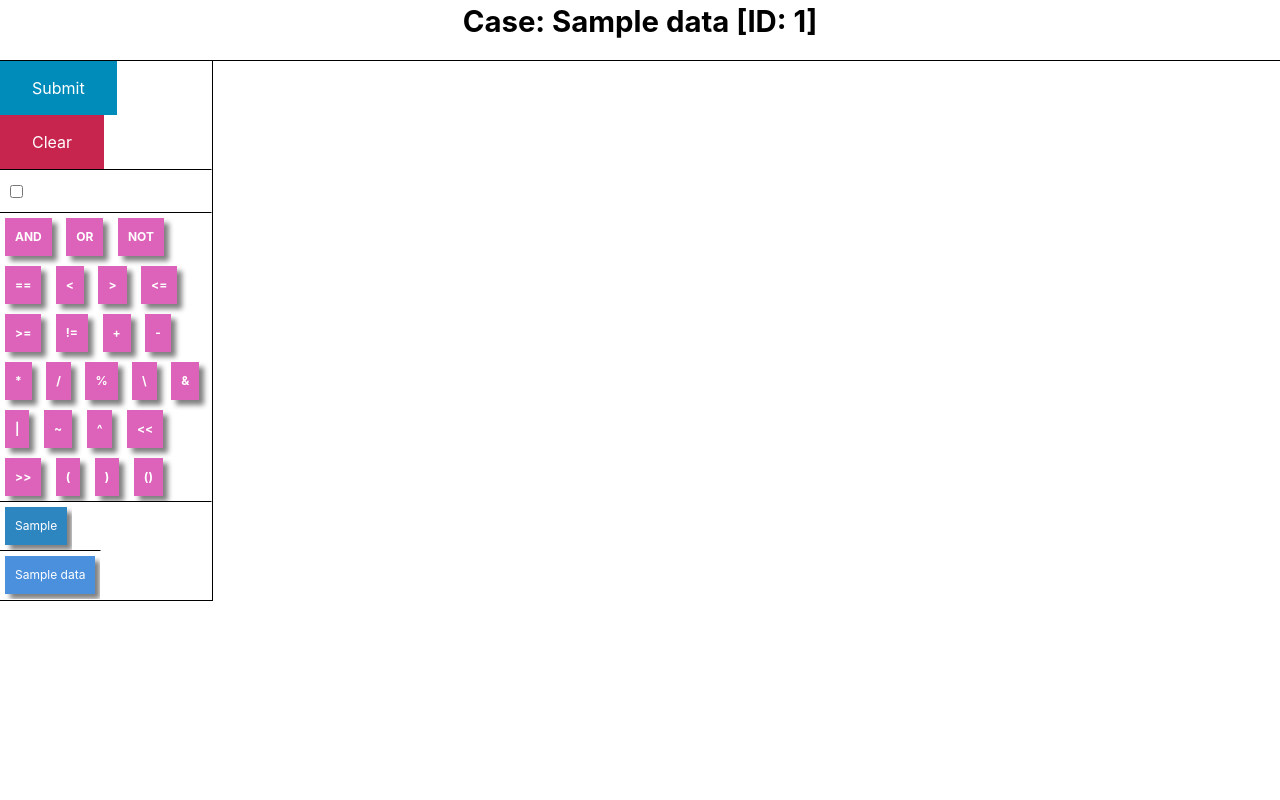
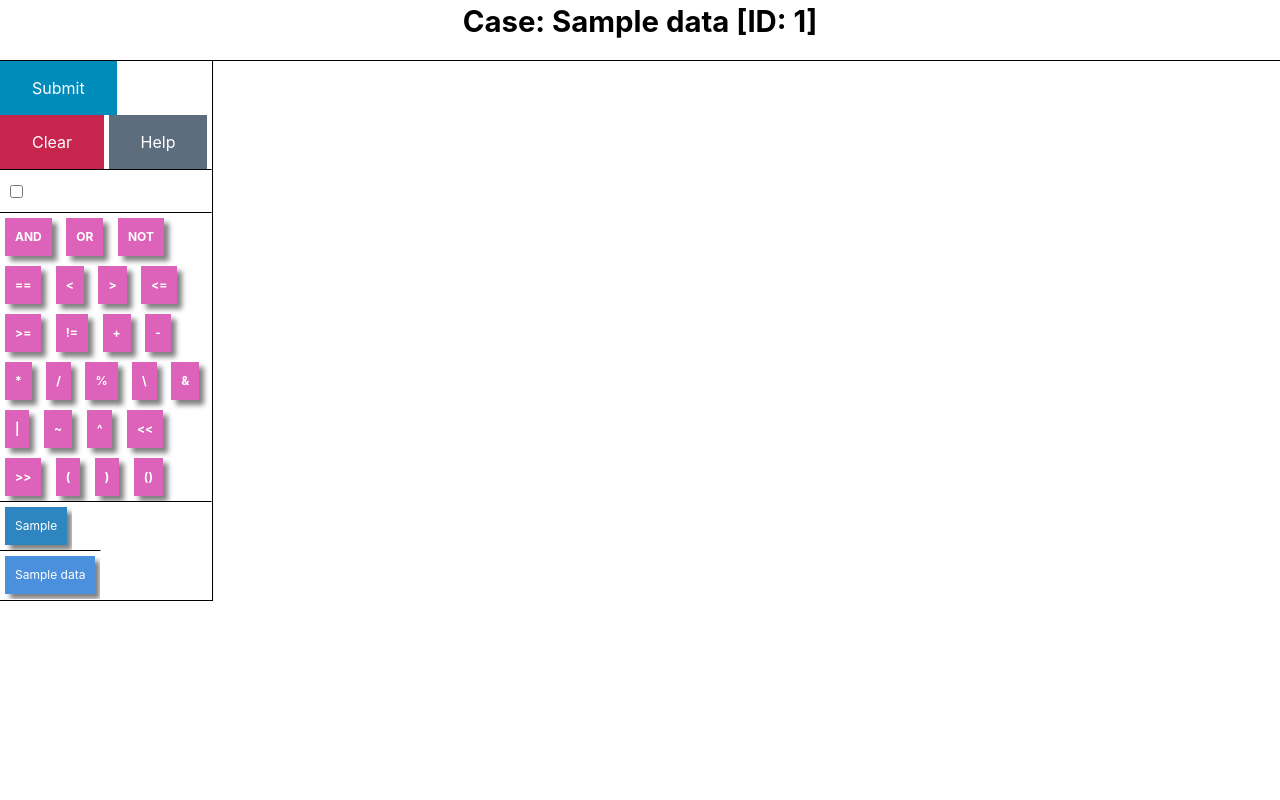
Before and after one commit to BluABK/yara-designer-web, a Flask app: template templates/yara_rule_designer_click.html in a window 1280 px wide. Run offline with Flask 2, Linux system fonts and the light colour scheme; the template is opened without the code that fills it: most values are stand-ins (such as "Sample title", 1, 10 or a date in 2020); some libraries are stand-ins or nearby versions.

Commit message:
Changed modal info bgcolor to lightblue and added help button with a popupModal of HOWTO info.

```diff
--- a/static/yara_rule_designer_click.css
+++ b/static/yara_rule_designer_click.css
@@ -11,12 +11,13 @@
     --draggable_artifact_background: #4a90dd;
     --draggable_artifact_type_color: white;
     --draggable_artifact_type_background: #2e86c1;
-    --modal_background_info: #87898a;
+    /*--modal_background_info: #87898a;*/
+    --modal_background_info: #5dade2;
     --modal_color_info: white;
     --modal_background_success: #5cb85c;
     --modal_color_success: white;
     --modal_background_warning: #f4d03f;
-    --modal_color_warning: white;
+    --modal_color_warning: black;
     --modal_background_error: #da423f;
     --modal_color_error: white;
 }
@@ -103,6 +104,22 @@ html, body {
 
 #clear-rule-button:hover {
   background-color: #721c24;
+  color: white;
+}
+
+#show-help-button {
+    background-color:  #5d6d7e ;
+    border: none;
+    color: white;
+    padding: 15px 32px;
+    text-align: center;
+    text-decoration: none;
+    display: inline-block;
+    font-size: 16px;
+}
+
+#show-help-button:hover {
+  background-color: #2e4053;
   color: white;
 }
 
--- a/templates/yara_rule_designer_click.html
+++ b/templates/yara_rule_designer_click.html
@@ -31,6 +31,7 @@
                 <div class="col yara_rule_designer" id="yara-rule-designer-buttons" ondrop="drop(event)" ondragover="dragOverAllowedDrop(event)" ondragenter="dragEnterAllowed(event)" ondragleave="dragLeaveAllowed(event)">
                     <button id="submit-rule-button"  onclick="postRule()">Submit</button>
                     <button id="clear-rule-button"  onclick="clearRule()">Clear</button>
+                    <button id="show-help-button"  onclick="popupHelpModal()">Help</button>
                 </div>
 
                 <div class="w-100"></div>
@@ -130,14 +131,6 @@
 
     </div> <!-- Row //-->
 </div> <!-- Container //-->
-
-<!--<div id="info">-->
-<!--    <h1>How to use:</h1>-->
-<!--     <ul>-->
-<!--      <li>Click to add items to editor.</li>-->
-<!--      <li>Middle click to remove item from editor.</li>-->
-<!--    </ul>-->
-<!--</div>-->
 
 <!-- Pre-define default modals (to be populated by JavaScript later). -->
 <div id="response-modal" class="custom-modal">
@@ -385,6 +378,18 @@
                 // Close modal.
                 document.getElementById("confirmation-modal").style.display = "none";
             };
+        }
+
+        function popupHelpModal() {
+            let header = "<h2>How to use.</h2>";
+            let body =
+                    "<ul>" +
+                    "<li>Click on items in the leftpane to add them to the editor.</li>" +
+                    "<li>Middle mouse-click on an item in the editor to remove it.</li>" +
+                    "</ul>";
+
+            popupModal("response-modal", header, body, null, "info");
+
         }
 
         ///////////////////////////////////// Core (designer) code ///////////////////////////////////
```
